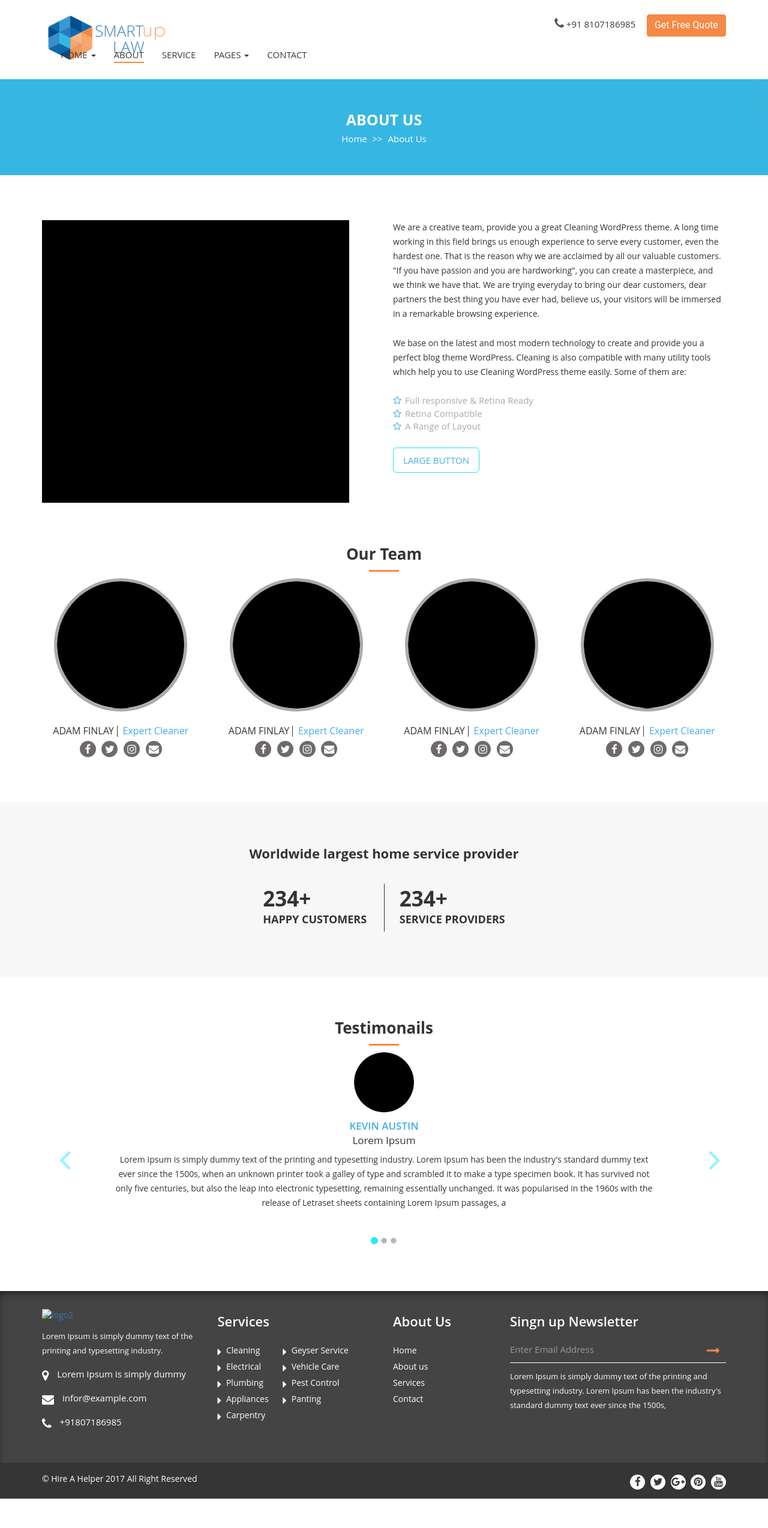
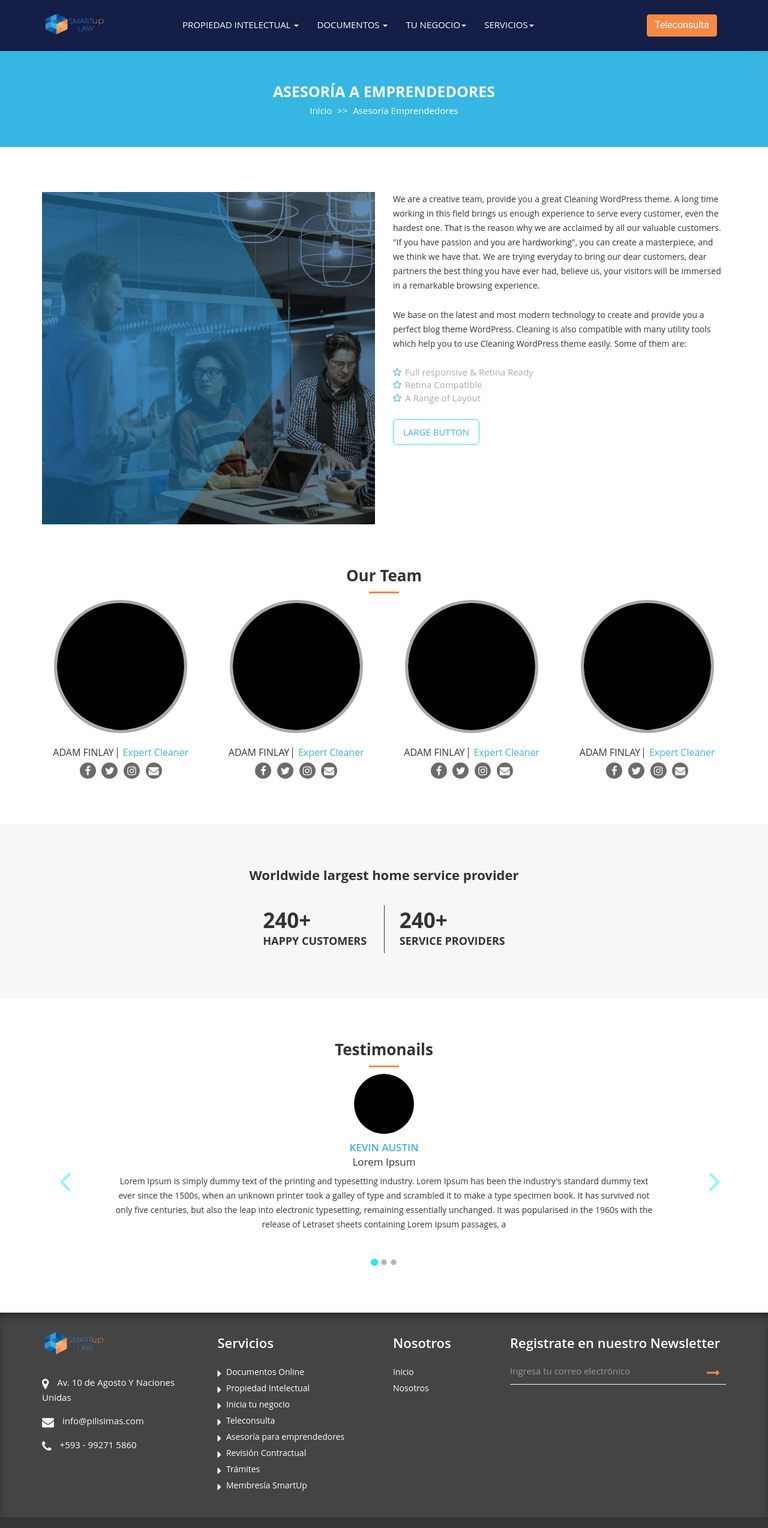
Before and after one commit to isidrolo80/pagina_smartup, a plain HTML site: page asesoria_emprendimientos.html in a window 1280 px wide. Shown: the top 2547 px of the page at 60% size. Before the commit the page ends 2498 px from the top, so only its background shows below. Drawn offline with nearby package versions, Linux system fonts and the light colour scheme.

Commit message:
Asesoria a emprendedores un poco avanzado

```diff
--- a/asesoria_emprendimientos.html
+++ b/asesoria_emprendimientos.html
@@ -4,7 +4,7 @@
 <meta charset="utf-8">
 <meta http-equiv="X-UA-Compatible" content="IE=edge">
 <meta name="viewport" content="width=device-width, initial-scale=1">
-<title>Hire A Helper</title>
+<title>SmartUp - Asesoría a Emprendedores</title>
 <!-- Bootstrap -->
 <link href="css/bootstrap.min.css" rel="stylesheet">
 <link href="css/style.css" rel="stylesheet">
@@ -18,50 +18,77 @@
       <script src="https://oss.maxcdn.com/respond/1.4.2/respond.min.js"></script>
     <![endif]-->
 
+
+<script id="mcjs">!function(c,h,i,m,p){m=c.createElement(h),p=c.getElementsByTagName(h)[0],m.async=1,m.src=i,p.parentNode.insertBefore(m,p)}(document,"script","https://chimpstatic.com/mcjs-connected/js/users/13294dd44e38120e3847d8314/36baed87eda5777350723cac1.js");</script>
+
 </head>
 
 <body>
 <div id="wrapper" class="inner_page about_us"><!--Wrapper Start-->
   <!--Header Section Start-->
-  <header id= "header" data-spy="affix" data-offset-top="60" data-offset-bottom="60">
+   <header id= "header" data-spy="affix" data-offset-top="60" data-offset-bottom="60" style="background-color: #141e46; ">
     <div class="container">
       <div class="row">
-        <div class="col-md-8  col-sm-12 col-xs-12 col-sm-12">
+        <div class="col-md-10  col-sm-12 col-xs-12 col-sm-12">
           <nav class="navbar">
             <!-- Brand and toggle get grouped for better mobile display -->
             <div class="navbar-header">
               <button type="button" class="navbar-toggle collapsed" data-toggle="collapse" data-target="#bs-example-navbar-collapse-1" aria-expanded="false"> <span class="sr-only">Toggle navigation</span> <span class="icon-bar"></span> <span class="icon-bar"></span> <span class="icon-bar"></span> </button>
-              <a class="navbar-brand" href="#"><img class="logo-dark hidden-xs"  src="images/logo.png" alt="" /> <img class="logo-dark hidden-lg hidden-md hidden-sm"  src="images/mobile_logo.png" alt="" /></a> </div>
+              <a class="navbar-brand" href="./index.html"><img class="logo-dark hidden-xs"  src="./images/logo.png" alt="" width="108" height="52" /> <img class="logo-dark hidden-lg hidden-md hidden-sm"  src="./images/logo.png" width="108" height="52" alt="" /></a> </div>
+
+
 
             <!-- Collect the nav links, forms, and other content for toggling -->
             <div class="main-menu collapse navbar-collapse" id="bs-example-navbar-collapse-1">
               <ul class="nav navbar-nav navbar-left">
-                <li role="presentation" class="dropdown"> <a class="dropdown-toggle" data-toggle="dropdown" href="#" role="button" aria-haspopup="true" aria-expanded="false"> Home <span class="caret"></span> </a>
+                <li role="presentation" class="dropdown"> <a style="color:white;" class="dropdown-toggle" data-toggle="dropdown" href="#" role="button" aria-haspopup="true" aria-expanded="false"> Propiedad Intelectual <span class="caret"></span> </a>
                   <ul class="dropdown-menu">
-                    <li><a href="index.html">Home Page 1</a></li>
-                    <li><a href="02-homepage.html">Home Page 2</a></li>
+                    <li><a href="Contratos/porHacer.html">Registro de Marca</a></li>
+                    <li><a href="Contratos/porHacer.html">Informe de Viabilidad Registral</a></li>
+                    <li><a href="Contratos/porHacer.html">Proceso de Oposición</a></li>
+                    <li><a href="Contratos/porHacer.html">Derechos de Autor</a></li>
                   </ul>
                 </li>
-                <li class="active"><a href="aboutus.html">About</a></li>
-                <li><a href="service.html">Service</a></li>
-                <li role="presentation" class="dropdown"> <a class="dropdown-toggle" data-toggle="dropdown" href="#" role="button" aria-haspopup="true" aria-expanded="false"> Pages <span class="caret"></span> </a>
+
+
+
+                <li role="presentation" class="dropdown"> <a style="color:white;" class="dropdown-toggle" data-toggle="dropdown" href="#" role="button" aria-haspopup="true" aria-expanded="false"> Documentos <span class="caret"></span> </a>
                   <ul class="dropdown-menu">
-                    <li><a href="booking.html">Booking Page</a></li>
-                    <li><a href="service_detail.html">Servise Deatil</a></li>
-                    <li><a href="blog.html">Blog</a></li>
-                    <li><a href="blog_post.html">Single Post</a></li>
+                    <li><a href="Contratos/contratos_todos.html">Documentos Legales</a></li>
+                    <li><a href="revision_contractual.html">Revisión contractual</a></li>
                   </ul>
                 </li>
-                <li><a href="contacts.html">Contact</a></li>
+                <li role="presentation" class="dropdown"> <a style="color:white;" class="dropdown-toggle" data-toggle="dropdown" href="#" role="button" aria-haspopup="true" aria-expanded="false">Tu negocio<span class="caret"></span> </a>
+                  <ul class="dropdown-menu">
+                    <li><a href="tu_negocio.html">Inicia tu negocio</a></li>
+                    <li><a href="constitucion_sas.html">Constitución SAS</a></li>
+                    <li><a href="acuerdo_parasocial.html">Acuerdo Parasocial</a></li>
+                    <li><a href="modelo_acta_de_juntas.html">Modelo Acta de Junta</a></li>
+                    <li><a href="nombramiento.html">Nombramiento</a></li>
+                    <li><a href="cesion_de_participaciones.html">Cesión de Participaciones</a></li>
+                    <li><a href="asesoria_emprendimientos.html">Asesoría emprendimientos</a></li>
+                  </ul>
+                </li>
+
+                <li role="presentation" class="dropdown"> <a style="color:white;" class="dropdown-toggle" data-toggle="dropdown" href="#" role="button" aria-haspopup="true" aria-expanded="false">Servicios<span class="caret"></span> </a>
+                  <ul class="dropdown-menu">
+                    <li><a href="tramites.html">Trámites</a></li>
+                    <li><a href="membresia_smartup.html">Membresía Smartup</a></li>
+                    <li><a href="porHacer.html">Teleconsulta</a></li>
+                  </ul>
+                </li>
+
+
               </ul>
             </div>
             <!-- /.navbar-collapse -->
+
+
           </nav>
         </div>
-        <div class="col-md-4  col-sm-12 col-xs-12 col-sm-12 hidden-xs">
+        <div class="col-md-2  col-sm-12 col-xs-12 col-sm-12 hidden-xs">
           <ul class="right-contact">
-            <li><i class="fa fa-phone" aria-hidden="true"></i> +91 8107186985</li>
-            <li><a href="#" class="btn btn-primary btn-skin">Get Free Quote</a></li>
+            <li><a href="porHacer.html" class="btn btn-primary btn-skin">Teleconsulta</a></li>
           </ul>
         </div>
       </div>
@@ -72,10 +99,10 @@
   <!--page_title Section Satrt-->
   <div id="page_title">
     <div class="container text-center">
-      <div class="panel-heading">About Us</div>
+      <div class="panel-heading">Asesoría a Emprendedores</div>
       <ol class="breadcrumb">
-        <li><a href="#">Home</a></li>
-        <li class="active">About Us</li>
+        <li><a href="index.html">Inicio</a></li>
+        <li class="active">Asesoría Emprendedores</li>
       </ol>
     </div>
   </div>
@@ -85,7 +112,7 @@
   <div id="about">
     <div class="container">
       <div class="row">
-        <div class="col-md-6 col-sm-6 about_l"> <img src="images/about/desk.png" alt="desk" /> </div>
+        <div class="col-md-6 col-sm-6 about_l"> <img src="images/img-slider.jpg" alt="desk" /> </div>
         <div class="col-md-6 col-sm-6">
           <p>We are a creative team, provide you a great Cleaning WordPress theme. A long time working in this field brings us enough experience to serve every customer, even the hardest one. That is the reason why we are acclaimed by all our valuable customers. "If you have passion and you are hardworking", you can create a masterpiece, and we think we have that. We are trying everyday to bring our dear customers, dear partners the best thing you have ever had, believe us, your visitors will be immersed in a remarkable browsing experience.</p>
           <p>We base on the latest and most modern technology to create and provide you a perfect  blog theme WordPress. Cleaning is also compatible with many utility tools which help you to use Cleaning WordPress theme easily. Some of them are: </p>
@@ -252,50 +279,46 @@
     <div class="container-fluid footerbg">
       <div class="container">
         <div class="row">
-          <div class="col-md-3"> <a href="#" class="footer-logo"> <img class="logo-dark"  src="images/logo2.png" alt="logo2" /> </a>
-            <p>Lorem Ipsum is simply dummy text of the printing and typesetting industry.</p>
+          <div class="col-md-3"> <a href="../index.html" class="footer-logo"> <img class="logo-dark"  src="./images/logo.png" alt="Contratos en Linea Ecuador" width="108" height="46" /> </a>
             <div class="about_info">
-              <p><i class="fa fa-map-marker" aria-hidden="true"></i> Lorem Ipsum is simply dummy</p>
-              <p><i class="fa fa-envelope" aria-hidden="true"></i> infor@example.com</p>
-              <p><i class="fa fa-phone" aria-hidden="true"></i> +91807186985</p>
+              <p><i class="fa fa-map-marker" aria-hidden="true"></i> Av. 10 de Agosto Y Naciones Unidas</p>
+              <a href="mailto:info@pilisimas.com"><p><i class="fa fa-envelope" aria-hidden="true"></i> info@pilisimas.com</p></a>
+              <a href="tel:+593992715860"><p><i class="fa fa-phone" aria-hidden="true"></i> +593 - 99271 5860</p></a>
             </div>
           </div>
           <div class="col-md-3">
-            <h4>Services</h4>
+            <h4>Servicios</h4>
             <ul>
-              <li><a href="#"><i class="fa fa-caret-right" aria-hidden="true"></i>Cleaning</a></li>
-              <li><a href="#"><i class="fa fa-caret-right" aria-hidden="true"></i>Electrical</a></li>
-              <li><a href="#"><i class="fa fa-caret-right" aria-hidden="true"></i>Plumbing</a></li>
-              <li><a href="#"><i class="fa fa-caret-right" aria-hidden="true"></i>Appliances</a></li>
-              <li><a href="#"><i class="fa fa-caret-right" aria-hidden="true"></i>Carpentry</a></li>
+              <li><a href="contratos_todos.html"><i class="fa fa-caret-right" aria-hidden="true"></i>Documentos Online</a></li>
+              <li><a href="../propiedad_intelectual.html"><i class="fa fa-caret-right" aria-hidden="true"></i>Propiedad Intelectual</a></li>
+              <li><a href="../tu_negocio.html"><i class="fa fa-caret-right" aria-hidden="true"></i>Inicia tu negocio</a></li>
+              <li><a href="../porHacer.html"><i class="fa fa-caret-right" aria-hidden="true"></i>Teleconsulta</a></li>
+              <li><a href="../asesoria_emprendimientos.html"><i class="fa fa-caret-right" aria-hidden="true"></i>Asesoría para emprendedores</a></li>
             </ul>
             <ul>
-              <li><a href="#"><i class="fa fa-caret-right" aria-hidden="true"></i>Geyser Service</a></li>
-              <li><a href="#"><i class="fa fa-caret-right" aria-hidden="true"></i>Vehicle Care</a></li>
-              <li><a href="#"><i class="fa fa-caret-right" aria-hidden="true"></i>Pest Control</a></li>
-              <li><a href="#"><i class="fa fa-caret-right" aria-hidden="true"></i>Panting</a></li>
+              <li><a href="../revision_contractual.html"><i class="fa fa-caret-right" aria-hidden="true"></i>Revisión Contractual</a></li>
+              <li><a href="../tramites.html"><i class="fa fa-caret-right" aria-hidden="true"></i>Trámites</a></li>
+              <li><a href="../membresia_smartup.html"><i class="fa fa-caret-right" aria-hidden="true"></i>Membresía SmartUp</a></li>
+
             </ul>
           </div>
           <div class="col-md-2">
-            <h4>About Us</h4>
+            <h4>Nosotros</h4>
             <ul>
-              <li><a href="#">Home</a></li>
-              <li><a href="#">About us</a></li>
-              <li><a href="#">Services</a></li>
-              <li><a href="#">Contact</a></li>
+              <li><a href="../index.html">Inicio</a></li>
+              <li><a href="porHacer.html">Nosotros</a></li>
             </ul>
           </div>
           <div class="col-md-4">
-            <h4>Singn up Newsletter</h4>
-            <form action="#" method="post" class="newsletter">
+            <h4>Registrate en nuestro Newsletter</h4>
+            <form action="https://smartup.us17.list-manage.com/subscribe/post?u=13294dd44e38120e3847d8314&amp;id=18b6d05cc2" name="mc-embedded-subscribe-form" method="post" class="newsletter validate" target="_blank" novalidate>
               <div class="input-group">
-                <input type="text" class="form-control" placeholder="Enter Email Address">
+                <input type="email" class="form-control required email" name="EMAIL" value="" placeholder="Ingresa tu correo electrónico" id="mce-EMAIL">
                 <span class="input-group-btn">
                 <button class="btn btn-default" type="button"><i class="fa fa-long-arrow-right" aria-hidden="true"></i></button>
                 </span> </div>
               <!-- /input-group -->
             </form>
-            <p>Lorem Ipsum is simply dummy text of the printing and typesetting industry. Lorem Ipsum has been the industry's standard dummy text ever since the 1500s,</p>
           </div>
         </div>
         <div class="top_awro pull-right" id="back-to-top"><i class="fa fa-chevron-up" aria-hidden="true"></i> </div>
@@ -307,13 +330,12 @@
       <div class="container">
         <div class="row">
           <div class="col-md-12">
-            <p class="copyright pull-left">&copy; Hire A Helper 2017 All Right Reserved</p>
+            <p class="copyright pull-left">&copy; SmartUp All Right Reserved</p>
             <ul class="footer-scoails pull-right">
-              <li><a href="#"><i class="fa fa-facebook" aria-hidden="true"></i></a></li>
-              <li><a href="#"><i class="fa fa-twitter" aria-hidden="true"></i></a></li>
-              <li><a href="#"><i class="fa fa-google-plus" aria-hidden="true"></i></a></li>
-              <li><a href="#"><i class="fa fa-pinterest" aria-hidden="true"></i></a></li>
-              <li><a href="#"><i class="fa fa-youtube" aria-hidden="true"></i></a></li>
+              <li><a href="https://www.facebook.com/Smartuplawecuador"><i class="fa fa-facebook" aria-hidden="true"></i></a></li>
+              <li><a href="https://twitter.com/smartupecuador"><i class="fa fa-twitter" aria-hidden="true"></i></a></li>
+              <li><a href="https://www.linkedin.com/company/smartup-ecuador"><i class="fa fa-linkedin" aria-hidden="true"></i></a></li>
+              <li><a href="https://www.youtube.com/channel/UCJ5Zk69oY80YlRFAUZOmuZw"><i class="fa fa-youtube" aria-hidden="true"></i></a></li>
             </ul>
           </div>
         </div>
```
Also changed, not shown: images/img-slider.jpg (added), 2 other files.
